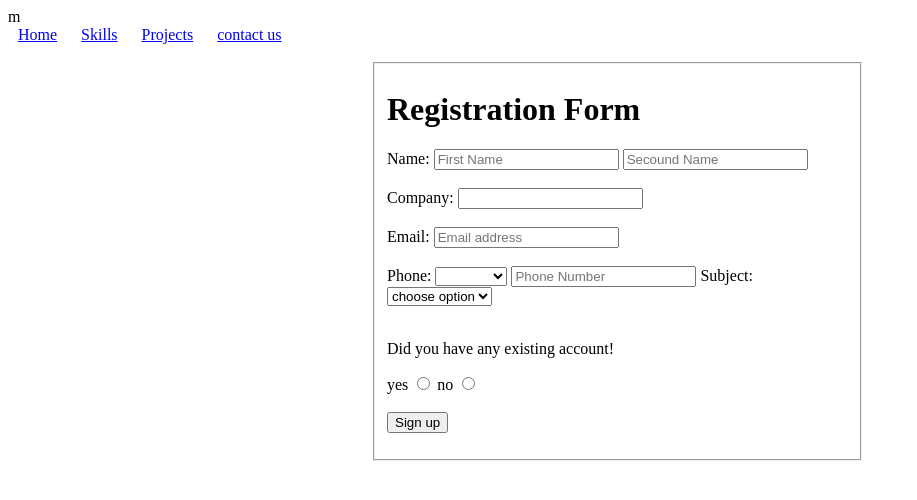
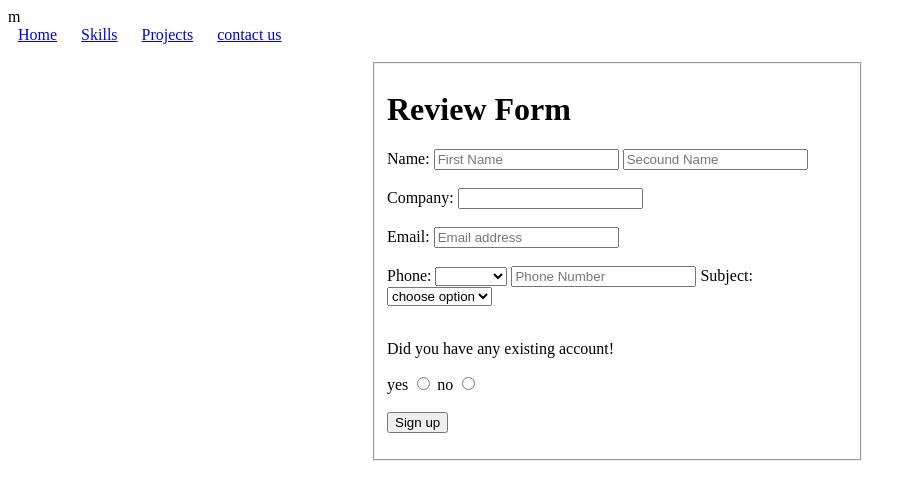
Before and after one commit to Muhammad-Munim-Siddiqui/portfolio, a plain HTML site: page sign-up.html in a window 1280 px wide. Shown: the whole page, without its empty margins (0-917 px from the left). Drawn offline with Linux system fonts and the light colour scheme.

Commit message:
changes add

```diff
--- a/sign-up.html
+++ b/sign-up.html
@@ -33,7 +33,7 @@ m<!DOCTYPE html>
 <fieldset>
 
     <form>
-        <h1>Registration Form</h1>
+        <h1>Review Form</h1>
     <label for="text">Name:</label>
     <input type="text" placeholder="First Name">
     <input type="text" placeholder="Secound Name">
```
